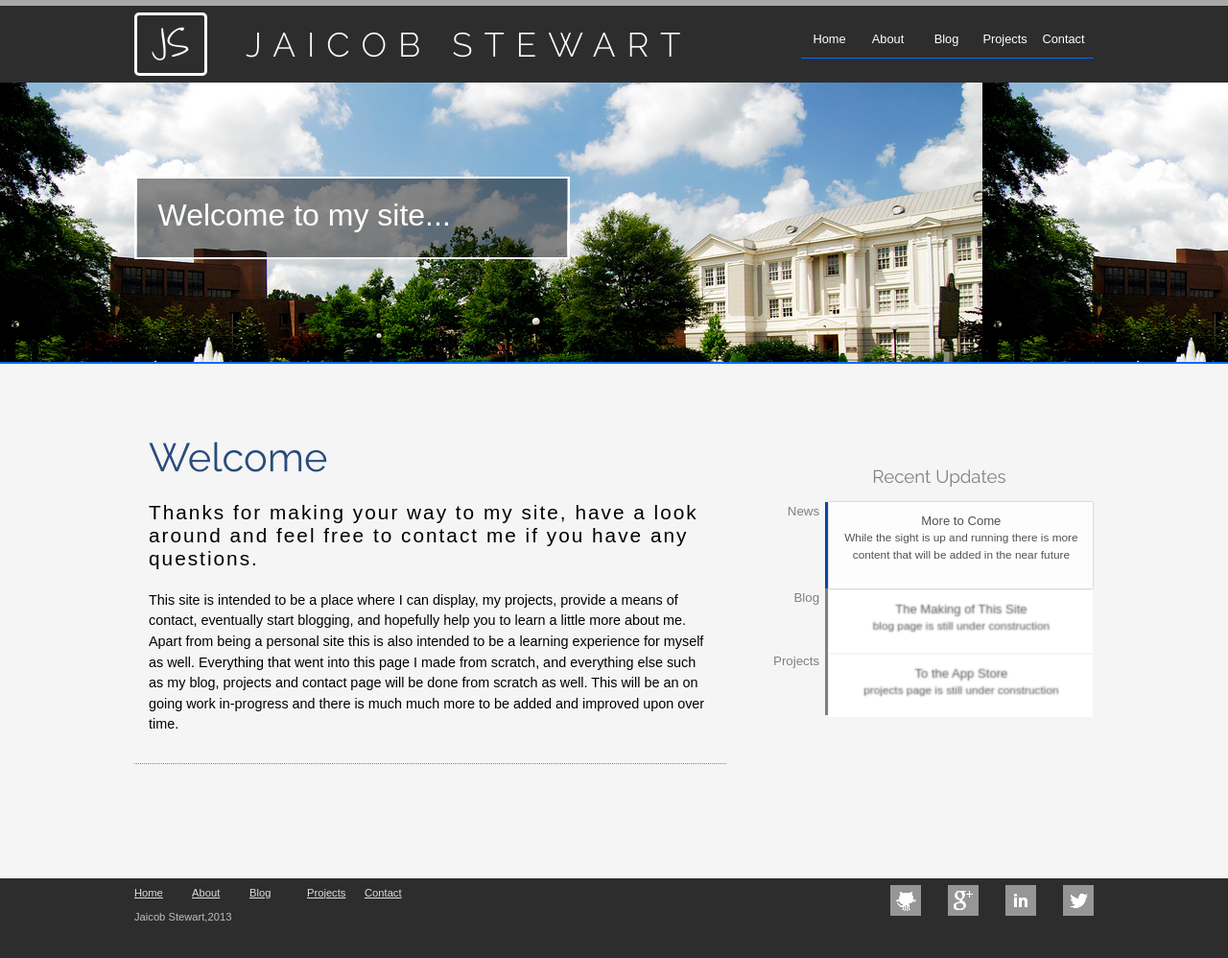
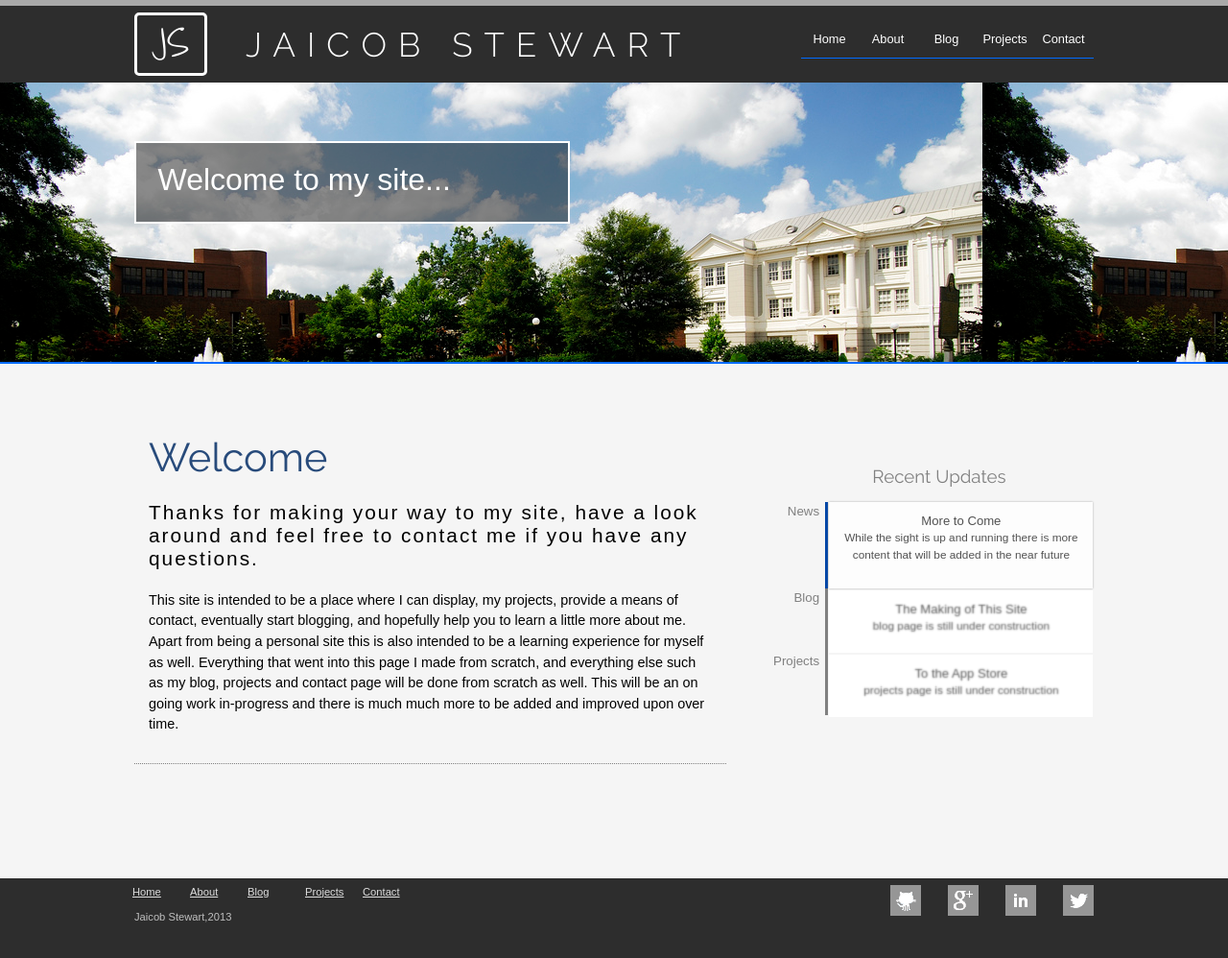
Before and after one commit to Jaicob/jaicobstewart, a plain HTML site: page index.html in a window 1280 px wide. Shown: the whole page at 96% size. Drawn offline with nearby package versions, Linux system fonts and the light colour scheme; a web font is replaced by a local one.

Commit message:
improve responsive design

```diff
--- a/css/style.css
+++ b/css/style.css
@@ -75,6 +75,7 @@ nav.headnav ul {
     text-decoration: none;
     top: 8px;
 }
+
 .logo {
     border-color: #FFFFFF;
     border-radius: 5px;
@@ -101,12 +102,14 @@ nav.headnav ul {
 }
 .tranbox {
     border: 2px solid #FFFFFF;
+    display: flex;
+    float: left;
     height: 82px;
-    left: -273px;
     margin: 0;
     padding: 0;
     position: relative;
-    top: 13px;
+    top: 61px;
+    vertical-align: top;
     width: 450px;
     z-index: 54;
 }
@@ -122,12 +125,14 @@ nav.headnav ul {
 }
 .blackbox {
     background: none repeat scroll 0 0 #000000;
-    height: 85px;
-    left: -273px;
+    display: inline-flex;
+    float: left;
+    height: 82px;
     opacity: 0.46;
-    position: relative;
-    top: 98px;
-    width: 448px;
+    position: inherit;
+    top: 0px;
+    vertical-align: top;
+    width: 450px;
 }
 
 /*footer styling*/
@@ -165,7 +170,23 @@ footer .container:last-of-type {
     position: relative;
     width: 60px;
 }
-.footnav a {
+
+.footnav button{
+	background: none repeat scroll 0 0 rgba(0, 0, 0, 0);
+    border: none;
+    color: #DEDEDE;
+    float: left;
+    font-size: 0.7em;
+    position: relative;
+    text-align: left;
+    text-decoration: underline;
+    top: 7px;
+    left:-8px;
+
+
+}
+
+/*.footnav a {
     color: #DEDEDE;
     float: left;
     font-size: 0.7em;
@@ -175,6 +196,7 @@ footer .container:last-of-type {
     top: 7px;
 }
 
+/*social media links*/
 .socialIcons {
 	float:right;
 	width:303px;
@@ -254,6 +276,11 @@ footer .container:last-of-type {
     cursor:pointer;
 }
 
+.footnav button:hover {
+    cursor:pointer;
+}
+
+
 /*Media Queries to make site responsive*/
 @media screen and (max-width: 1000px) {
 	.container {
@@ -292,6 +319,7 @@ footer .container:last-of-type {
 }
 @media screen and (max-width: 590px) {
 	.container {
+		max-width: 500px;
 	}
 	aside {
 	    float: none;
--- a/index.html
+++ b/index.html
@@ -32,10 +32,11 @@
 							<p class = "headText","group">JAICOB STEWART</p>
 						</div>
 				</header>
+
 <!--banner-->	<div class="headboard">
-					<div class="blackbox"></div>
-					<div class="container">
-						<div class="tranbox">
+					<div class = "container">
+						<div class="tranbox group">
+							<div class="blackbox group"></div>
 							<p style="color:white; font-size:2.0em; opacity:1;z-index:70; position: absolute;left: 5%;top:-18px;">Welcome to my site...</p>
 						</div>
 					</div>
@@ -53,11 +54,12 @@
 					<div class="container group">
 						<nav class="footnav group" align="left">
 							<ul>
-								<li class="group "><a href="#">Home</a></li>
-								<li class="group"><a href="#">About</a></li>
-								<li class="group"><a href="#">Blog</a></li>
-								<li class="group"><a href="#">Projects</a></li>
-								<li class="group"><a href="#">Contact</a></li>
+								<li class="group" id="f_home"><button onclick="navigate('html/home.html','css/home.css')">Home</button></li>
+								<li class="group" id="f_about"><button onclick="navigate('html/about.html','css/about.css')">About</button></li>
+								<li class="group" id="f_blog"><button onclick="navigate('html/blog.html','css/blog.css')">Blog</button></li>
+								<li class="group" id="f_projects"><button onclick="navigate('html/projects.html','css/projects.css')">Projects</button></li>
+								<li class="group" id="f_contact"><button onclick="navigate('html/contact.html','css/contact.css')">Contact</button></li>
+
 							</ul>
 						</nav>
 
@@ -72,7 +74,7 @@
 						</nav>
 					</div>
 					<div class="container">
-						<small>Jaicob Stewart,2013</small>
+						<small> Jaicob Stewart,2013</small>
 					</div>
 				</footer>
 			</section>
```
